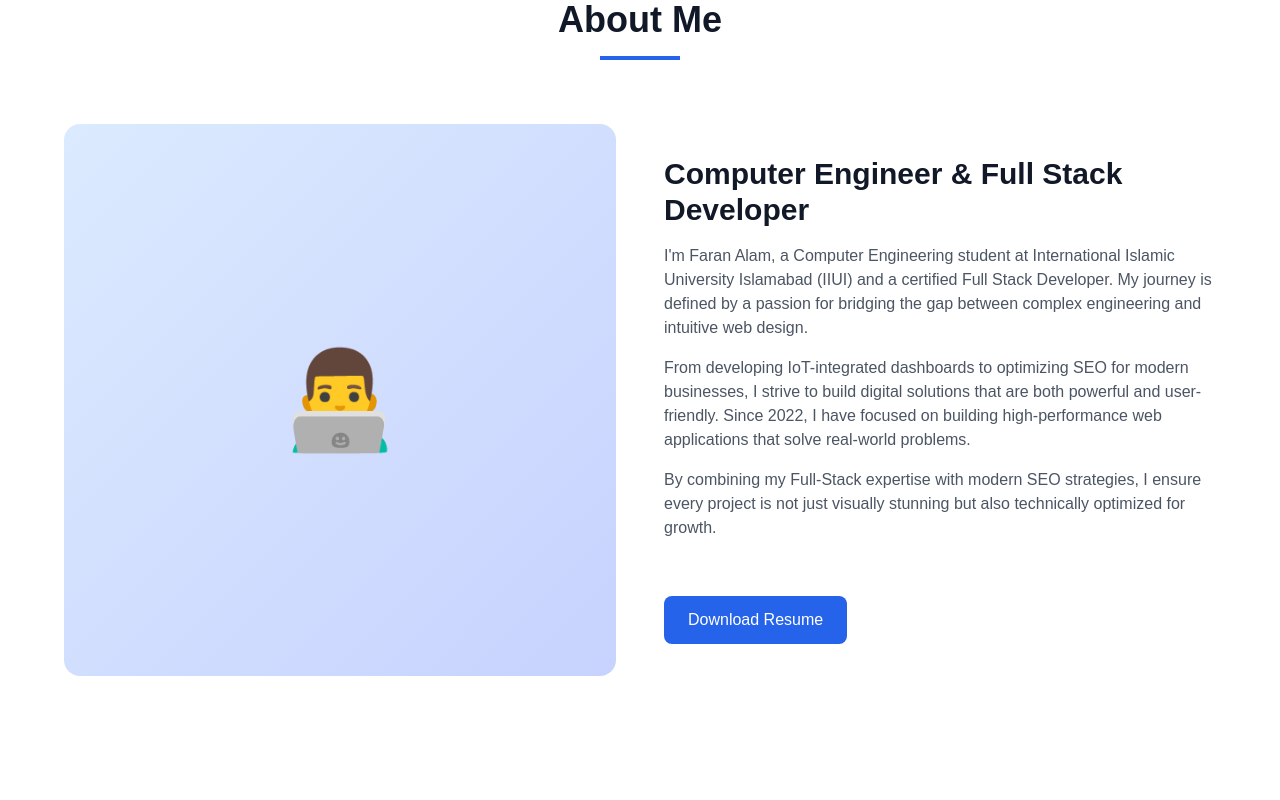
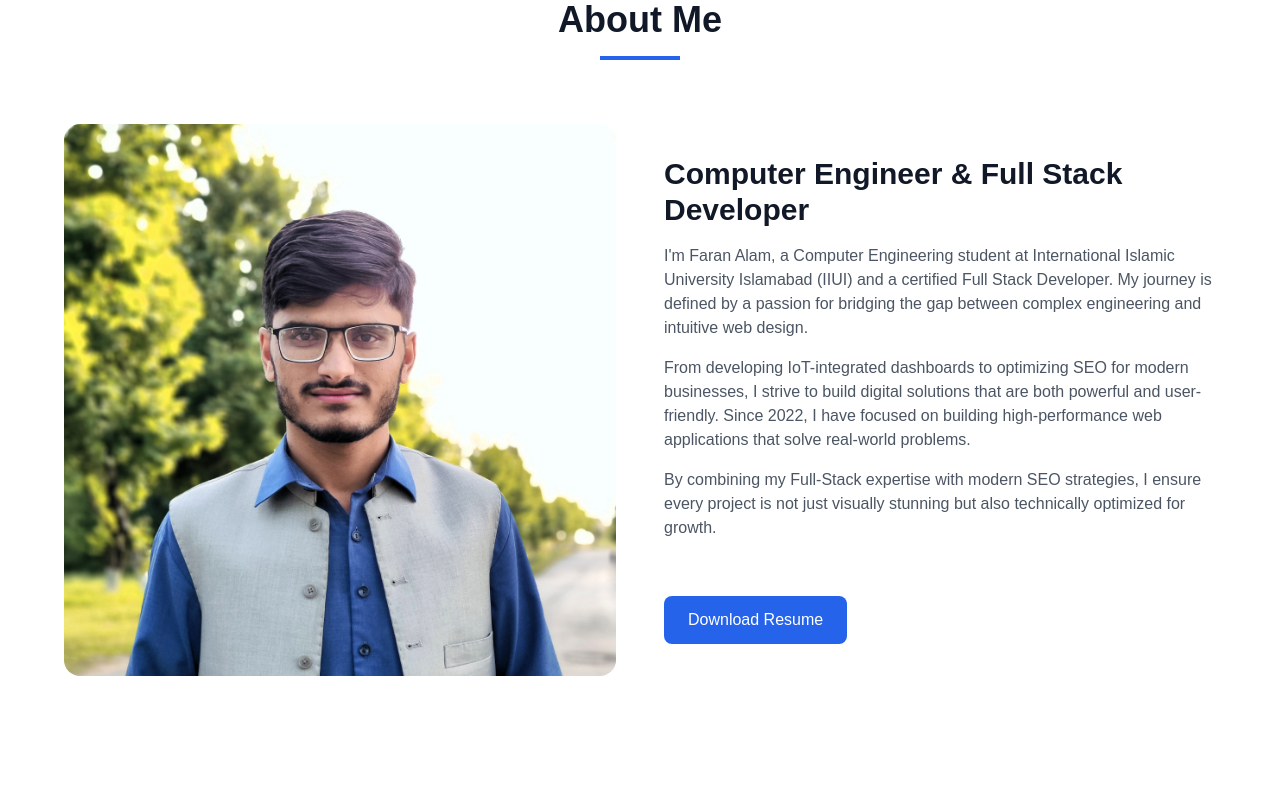
Before and after one commit to FaranAlam/faran-new-portfolio, a Next.js app: page / in a window 1280 px wide. Shown: the part 880-1680 px from the top of the page. Built offline with nearby package versions, Linux system fonts and the light colour scheme.

Commit message:
Update About section with profile image

```diff
--- a/components/sections/About.tsx
+++ b/components/sections/About.tsx
@@ -1,5 +1,6 @@
 "use client";
 
+import Image from "next/image";
 import FadeIn from "../animations/FadeIn";
 
 export default function About() {
@@ -20,8 +21,15 @@ export default function About() {
             {/* Image */}
             <FadeIn direction="left">
               <div className="relative">
-                <div className="aspect-square bg-gradient-to-br from-blue-100 to-indigo-200 rounded-2xl flex items-center justify-center text-8xl">
-                  👨‍💻
+                <div className="aspect-square bg-gradient-to-br from-blue-100 to-indigo-200 rounded-2xl flex items-center justify-center overflow-hidden">
+                  <Image
+                    src="/images/hero/story2.jpg"
+                    alt="Faran Alam"
+                    width={520}
+                    height={520}
+                    className="h-full w-full object-cover"
+                    priority
+                  />
                 </div>
                 <div className="absolute -bottom-4 -right-4 w-32 h-32 bg-blue-600 rounded-2xl -z-10"></div>
               </div>
```
